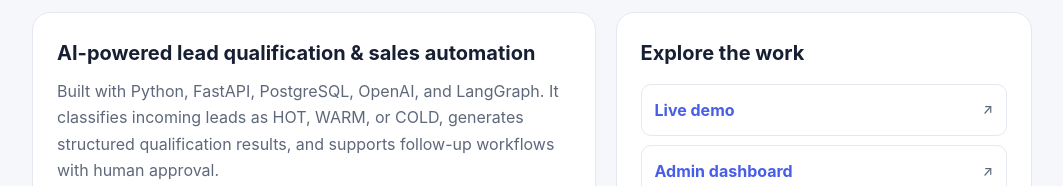
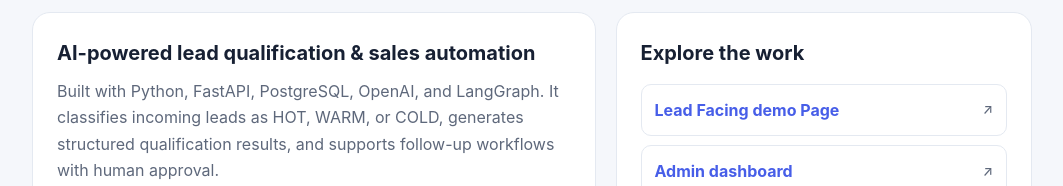
Before and after one commit to Sajjad5037/upwork-proposal, a plain HTML site: page index.html in a window 1280 px wide. Shown: the part 2239-2425 px from the top of the page, without its empty margins (108-1171 px from the left). Drawn offline with Linux system fonts and the light colour scheme.

Commit message:
Update link text for live demo in index.html

```diff
--- a/index.html
+++ b/index.html
@@ -92,7 +92,7 @@
       <div class="project-links">
         <h3 style="margin-bottom:14px">Explore the work</h3>
         <div class="link-list">
-          <a class="link-item" href="https://leadflow-ai-swart.vercel.app" target="_blank" rel="noopener">Live demo <span>↗</span></a>
+          <a class="link-item" href="https://leadflow-ai-swart.vercel.app" target="_blank" rel="noopener">Lead Facing demo Page <span>↗</span></a>
           <a class="link-item" href="https://leadflow-ai-swart.vercel.app/admin" target="_blank" rel="noopener">Admin dashboard <span>↗</span></a>
           <a class="link-item" href="https://www.youtube.com/watch?v=VSylEjoHiZ8&t=6s" target="_blank" rel="noopener">Video walkthrough <span>↗</span></a>
           <a class="link-item" href="https://github.com/Sajjad5037/leadflow-ai" target="_blank" rel="noopener">Source code <span>↗</span></a>
```
